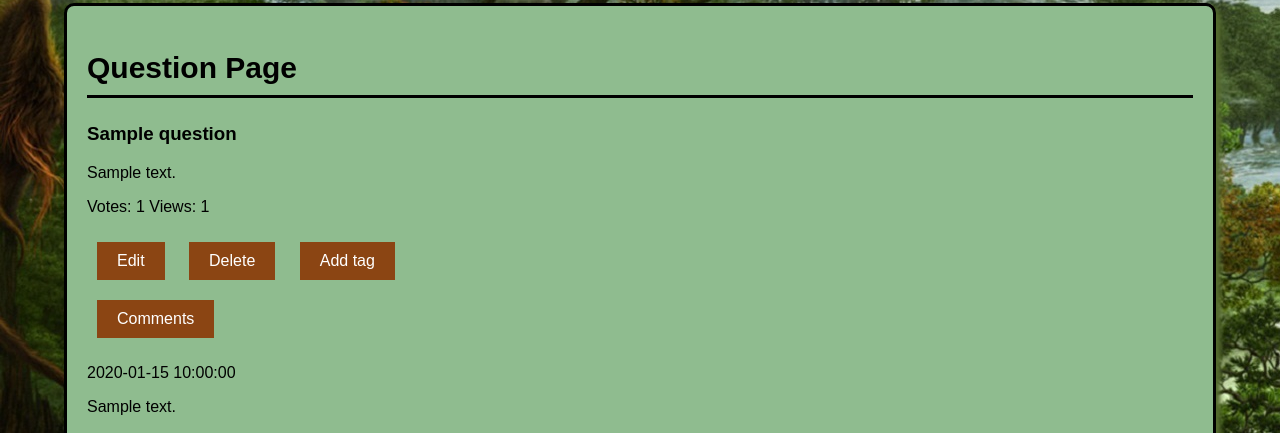
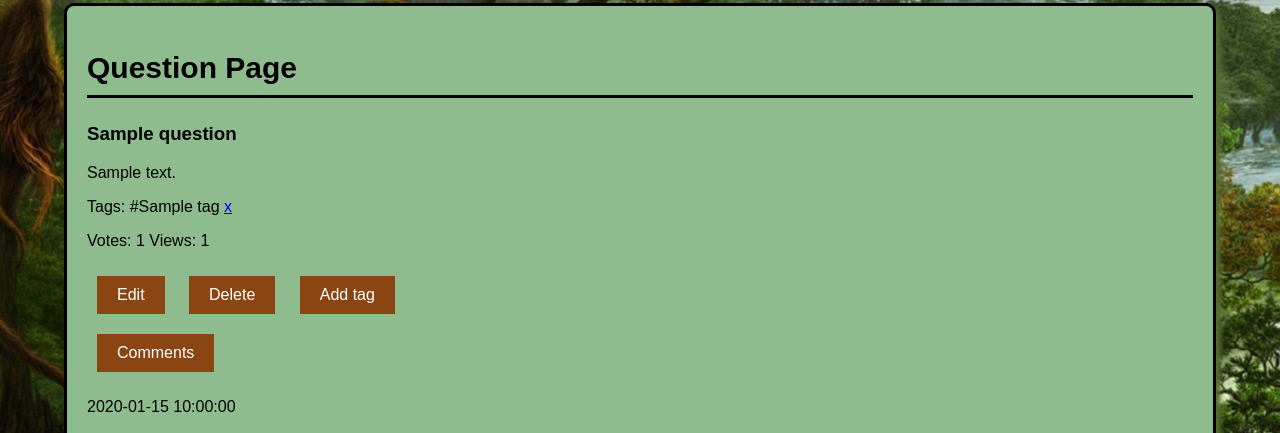
Before and after one commit to CodecoolGlobal/ask-mate-3-python-Guszti9, a Flask app: template templates/question_page.html in a window 1280 px wide. Shown: the part 348-781 px from the top of the page. Run offline with Flask 2, Linux system fonts and the light colour scheme; the template is opened without the code that fills it: most values are stand-ins (such as "Sample title", 1, 10 or a date in 2020).

Commit message:
Delete tags

```diff
--- a/server.py
+++ b/server.py
@@ -57,6 +57,7 @@ def edit_question(question_id):
 @app.route("/question/<question_id>/delete")
 def delete_question(question_id):
     data_manager_sql.delete_question(question_id)
+    data_manager_sql.delete_tag_if_not_in_question_tag()
     return redirect('/list')
 
 
@@ -72,9 +73,10 @@ def display_question(question_id):
     question_data = data_manager_sql.get_question_by_id(question_id)
     answers_data = data_manager_sql.get_answers(question_id)
     comment_data = {'question': data_manager_sql.get_comments_by_question_id(question_id)}
+    tags = data_manager_sql.get_tags(question_id)
     for answer in answers_data:
         comment_data[answer['id']] = data_manager_sql.get_comments_by_answer_id(answer['id'])
-    return render_template("question_page.html", question_data=question_data, answers=answers_data, comments=comment_data)
+    return render_template("question_page.html", question_data=question_data, answers=answers_data, comments=comment_data, tags=tags)
 
 
 @app.route("/question/<question_id>/new-answer", methods=['GET', 'POST'])
@@ -171,5 +173,13 @@ def add_tag(question_id):
     return render_template("add-tag.html", tags=tags, question_data=question_data, non_added_tags=non_added_tags)
 
 
+@app.route("/question/<question_id>/tag/<tag_id>/delete")
+def delete_tag(question_id, tag_id):
+    data_manager_sql.delete_question_tag(tag_id)
+    data_manager_sql.delete_tag_if_not_in_question_tag()
+    question_data = data_manager_sql.get_question_by_id(question_id)
+    return redirect(url_for('display_question', question_id=question_data['id']))
+
+
 if __name__ == "__main__":
     app.run(debug=True)
--- a/templates/add-tag.html
+++ b/templates/add-tag.html
@@ -11,7 +11,7 @@
         {% if question_data['image'] %}
             <img src="{{ url_for('static', filename=question_data['image']) }}" alt="image broke" width="200">
         {% endif %}
-        <p>Tags: {% if not tags %}No tags yet{% endif %}{% for tag in tags %} #{{ tag['name'] }} {% endfor %} </p>
+    <p>Tags: {% if not tags %}No tags yet{% endif %}{% for tag in tags %} #{{ tag['name'] }} <a href="{{ url_for('delete_tag', question_id=question_data['id'], tag_id=tag['tag_id']) }}">x</a>{% endfor %} </p>
     <h3>Add new tag:</h3>
     <form method="post">
         <label for="select-tag">Select from existing tags:</label>
--- a/templates/question_page.html
+++ b/templates/question_page.html
@@ -12,6 +12,7 @@
             {% if question_data['image'] %}
                 <img src="{{ url_for('static', filename='images/'+question_data['image']) }}" alt="image broke">
             {% endif %}
+            <p>Tags: {% if not tags %}No tags yet{% endif %}{% for tag in tags %} #{{ tag['name'] }} <a href="{{ url_for('delete_tag', question_id=question_data['id'], tag_id=tag['tag_id']) }}">x</a>{% endfor %} </p>
             <p>Votes: {{ question_data['vote_number'] }}  Views: {{ question_data['view_number'] }}</p>
             <form>
                 <button formaction="{{ url_for('edit_question', question_id=question_data['id'])}}">Edit</button>
```
Also changed, not shown: data_manager_sql.py (+19 -1 lines).
